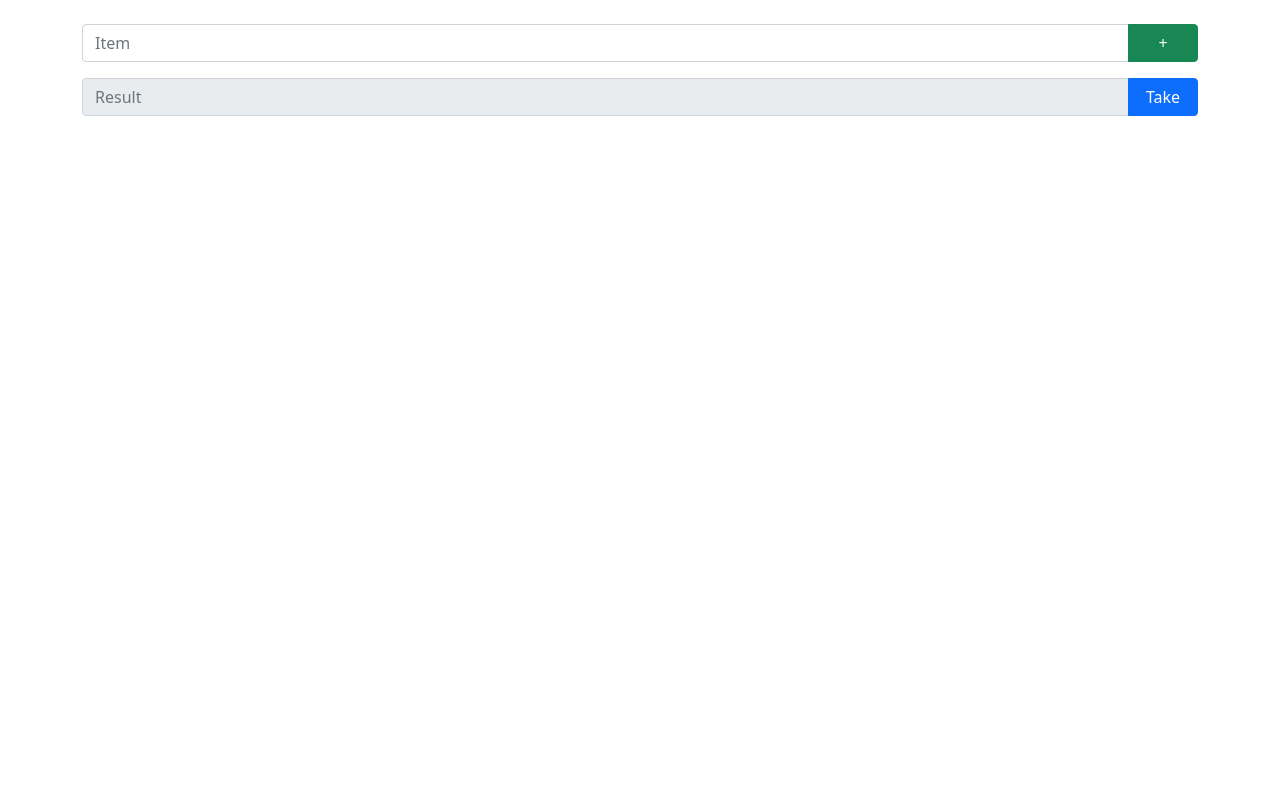
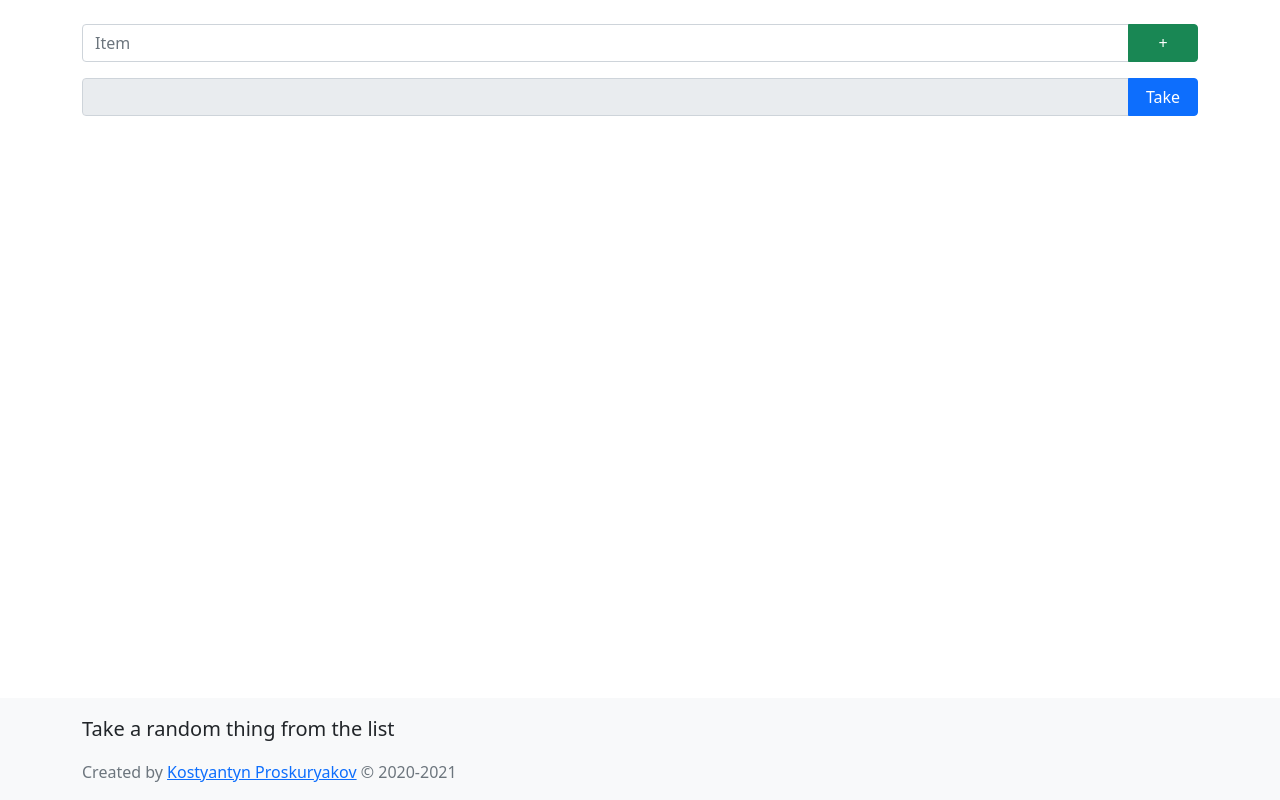
Before and after one commit to KProskuryakov/take-thing, a website: page index.html in a window 1280 px wide. Drawn offline with Linux system fonts and the light colour scheme.

Commit message:
Formatting

```diff
--- a/index.html
+++ b/index.html
@@ -1,5 +1,5 @@
 <!doctype html>
-<html lang="en">
+<html lang="en" class="h-100">
 
 <head>
   <!-- Required meta tags for Bootstrap -->
@@ -13,19 +13,29 @@
   <title>Take Thing</title>
 </head>
 
-<body>
+<body class="d-flex flex-column h-100">
+  <main class="flex-shrink-0">
+    <br>
     <div class="container">
       <noscript>This page doesn't work without javascript.</noscript>
-    <br>
       <form id="listForm">
       </form>
       <div class="input-group">
-      <input type="text" class="form-control" placeholder="Result" disabled id="resultField">
+        <input type="text" class="form-control" placeholder="" disabled id="resultField">
         <button type="button" class="btn btn-primary" id="takeButton" style="width: 70px;">Take</button>
       </div>
+    </div>
+  </main>
 
-
+  <footer class="footer mt-auto py-3 bg-light">
+    <div class="container">
+      <p class="lead">
+        Take a random thing from the list
+      </p>
+      <span class="text-muted">Created by <a href="https://github.com/KProskuryakov/take-thing">Kostyantyn
+          Proskuryakov</a> &copy; 2020-2021</span>
     </div>
+  </footer>
 
   <!-- Bootstrap Bundle with Popper -->
   <script src="bootstrap.bundle.min.js"></script>
@@ -96,7 +106,7 @@
           div.parentElement.firstElementChild.firstChild.focus();
           return false;
         } else if (ev.key == "ArrowUp" || (ev.key == "Backspace" && input.value == "")) {
-          const prev =  div.previousSibling;
+          const prev = div.previousSibling;
           if (prev) {
             div.previousSibling.firstChild.focus();
           } else {
@@ -149,7 +159,7 @@
           populateStorage();
           return false;
         } else if (ev.key == "ArrowUp") {
-          const prev =  div.previousSibling.firstChild;
+          const prev = div.previousSibling.firstChild;
           console.log(prev);
           if (prev) {
             div.previousSibling.firstChild.focus();
@@ -176,11 +186,11 @@
   </script>
   <script>
     if ('serviceWorker' in navigator) {
-      window.addEventListener('load', function() {
-        navigator.serviceWorker.register('/sw.js').then(function(registration) {
+      window.addEventListener('load', function () {
+        navigator.serviceWorker.register('/sw.js').then(function (registration) {
           // Registration was successful
           console.log('ServiceWorker registration successful with scope: ', registration.scope);
-        }, function(err) {
+        }, function (err) {
           // registration failed
           console.log('ServiceWorker registration failed: ', err);
         });
```
Lines whose indentation alone changed are shown as unchanged.
